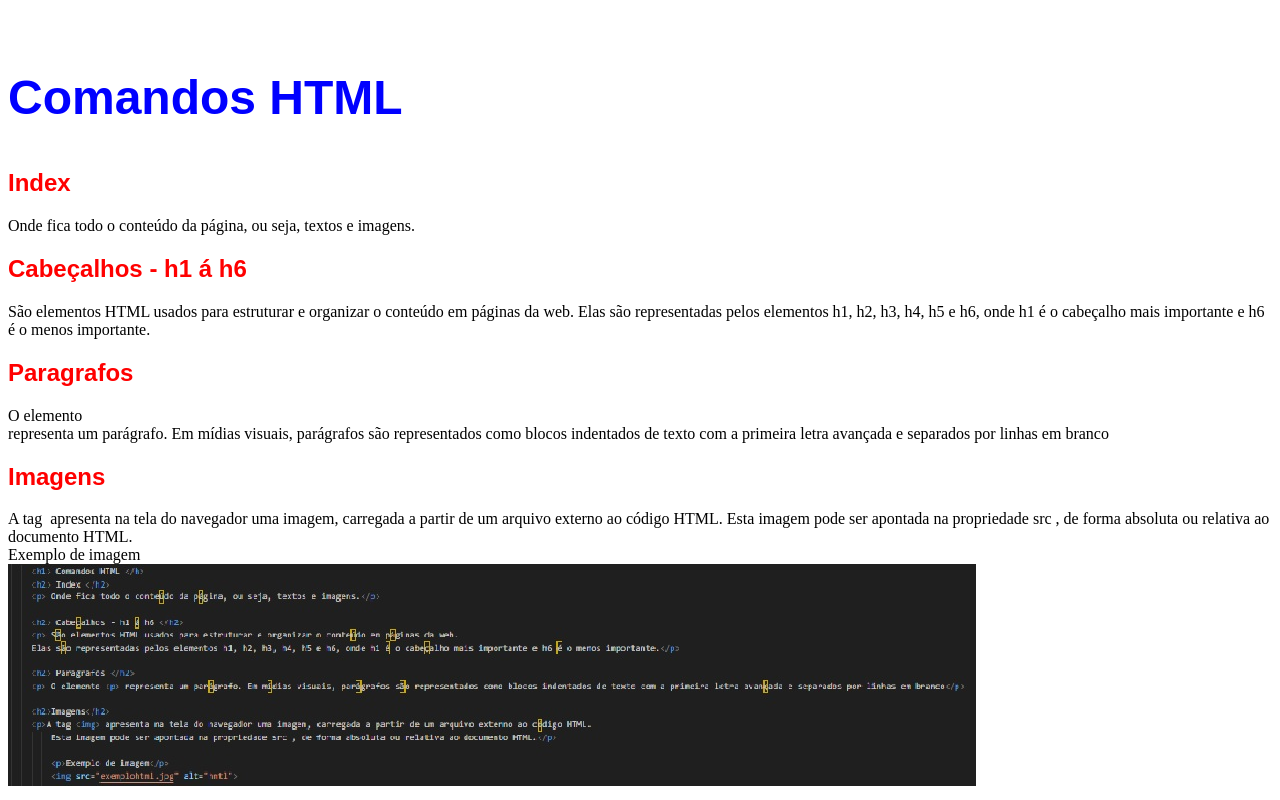
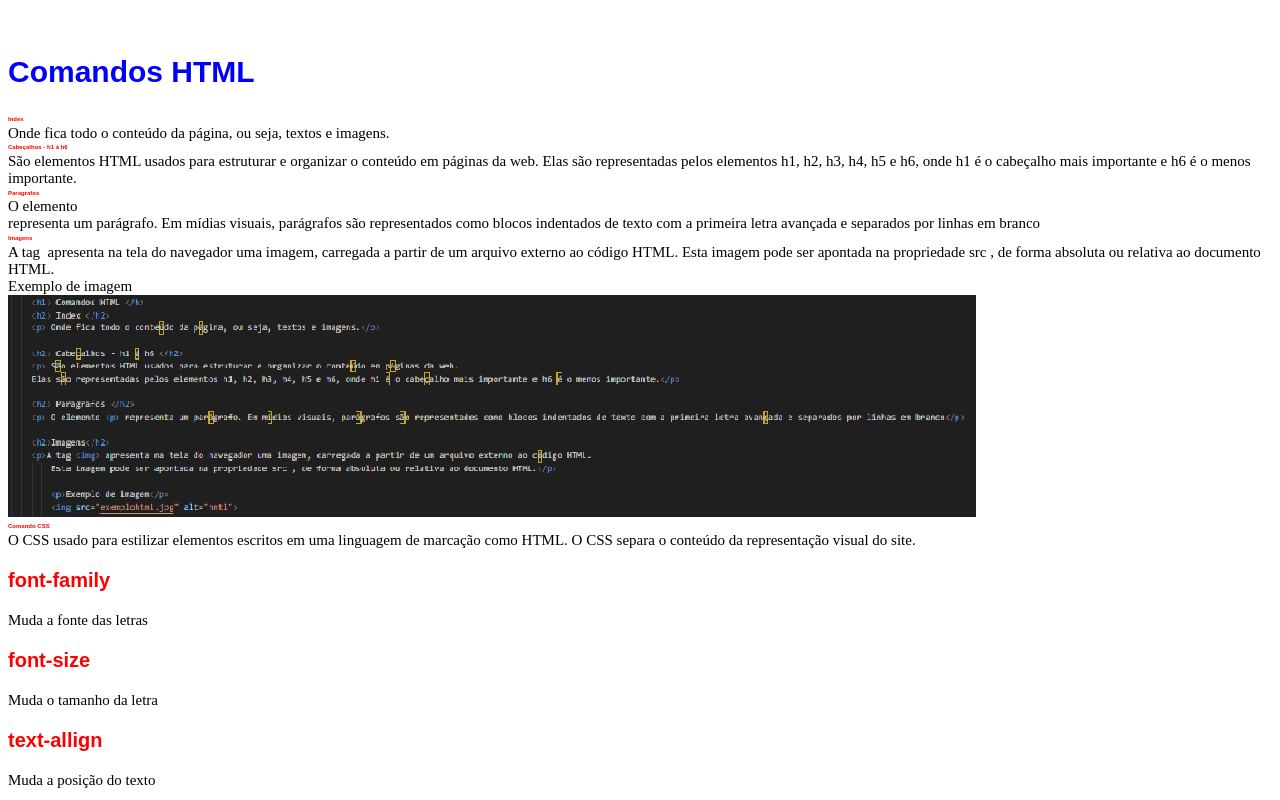
Before and after one commit to marianecogorne/Codigos, a plain HTML site: page index.html in a window 1280 px wide. Shown: the top 800 px of the page. Drawn offline with Linux system fonts and the light colour scheme.

Commit message:
Update style.css

```diff
--- a/style.css
+++ b/style.css
@@ -3,7 +3,7 @@
 h1 {
   font-family: Arial, sans-serif;
   line-height: 1.6;
-  font-size: 300%;
+  font-size: 30px;
   color: blue;
 }
 
@@ -15,18 +15,19 @@ body {
 
 p {
   margin: 0;
-  font-size: 100%;
+  font-size: 15px;
   color: black;
+  font-family: "Times New Roman", Times, serif;
 }
 
 h2 {
   color: red;
-  font-size: 150%;
+  font-size: 20%;
   font-family: Arial, sans-serif;
 }
 
 h3 {
   color: red;
-  font-size: 120%;
+  font-size: 20px;
 font-family: Arial, sans-serif;
 }
```
